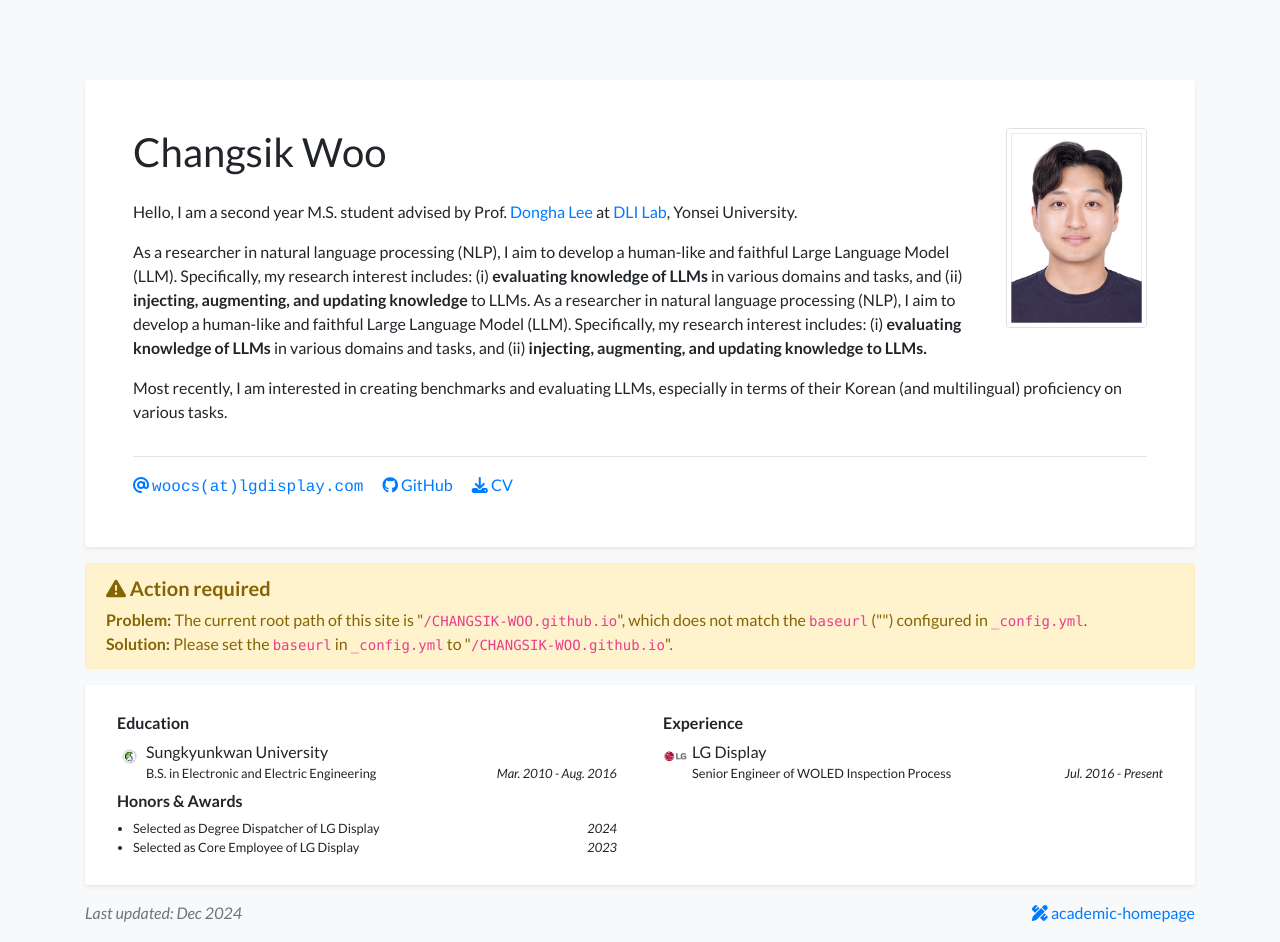
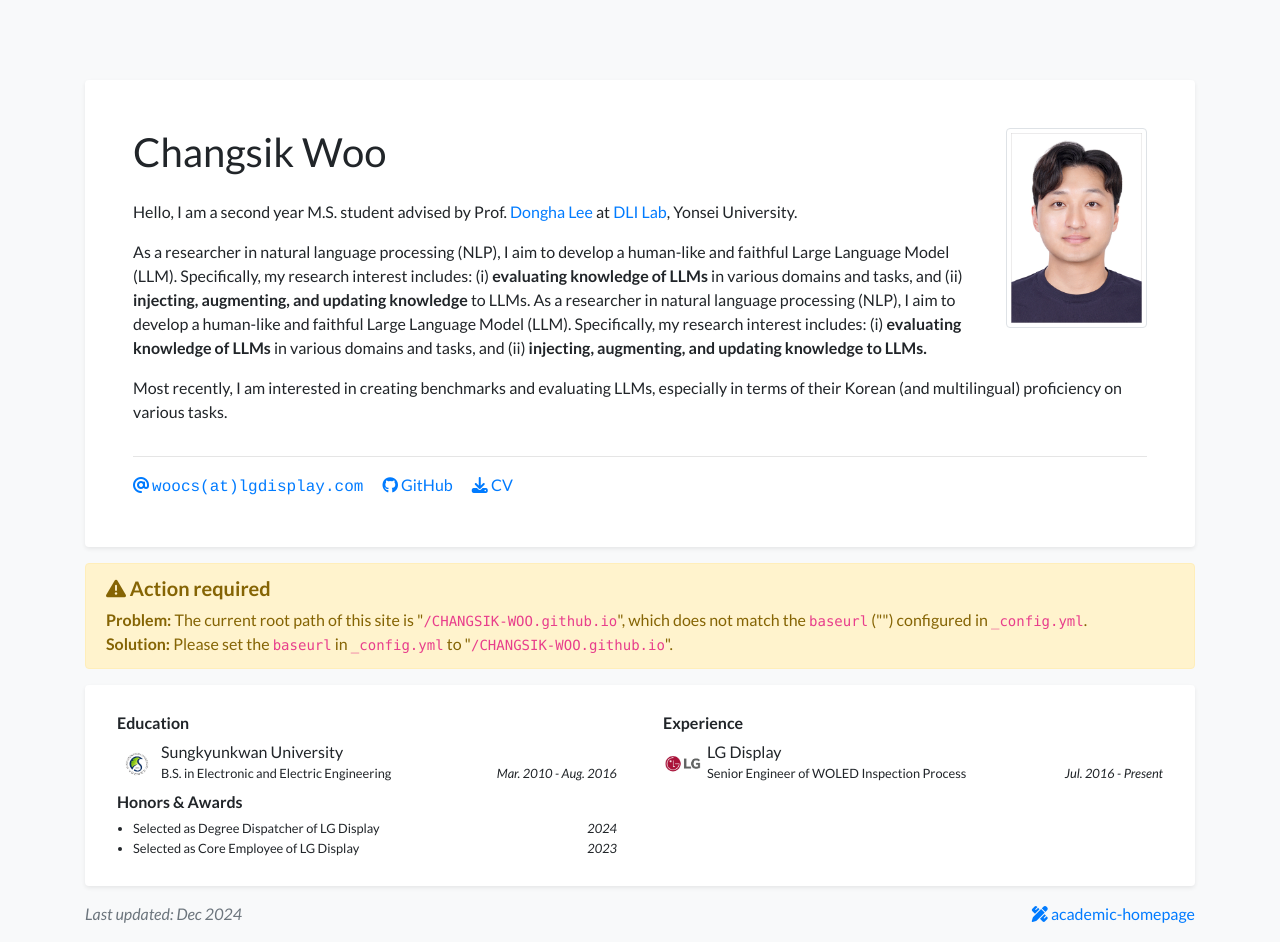
Before and after one commit to CHANGSIK-WOO/CHANGSIK-WOO.github.io, a Jekyll site: the page built from index.html, in a window 1280 px wide. Built offline with Jekyll 4.4.1, drawn with Linux system fonts in a browser that asks for light colours; nearby versions of some CDN libraries; a style sheet for code colours, icons or effects is not loaded.

Commit message:
change image size

```diff
--- a/_includes/widgets/experience_card.html
+++ b/_includes/widgets/experience_card.html
@@ -10,7 +10,7 @@
                             <ul class="list-unstyled mb-1">
                                 {% for item in site.data.profile.education %}
                                 <li class="media mb-1">
-                                    <img src="{{ item.logo | relative_url }}" alt="{{ item.name }}" style="width: 25px;" class="mr-1 mt-1">
+                                    <img src="{{ item.logo | relative_url }}" alt="{{ item.name }}" style="width: 40px;" class="mr-1 mt-1">
                                     <div class="media-body">
                                         <div>{{ item.name }}</div>
                                         <div class="small">{{ item.dept }}</div>
@@ -33,7 +33,7 @@
                             <ul class="list-unstyled mb-1">
                                 {% for item in site.data.profile.experience %}
                                 <li class="media mb-1">
-                                    <img src="{{ item.logo | relative_url }}" alt="{{ item.name }}" style="width: 25px;" class="mr-1 mt-1">
+                                    <img src="{{ item.logo | relative_url }}" alt="{{ item.name }}" style="width: 40px;" class="mr-1 mt-1">
                                     <div class="media-body">
                                         <div>{{ item.name }}</div>
                                         <div class="small">{{ item.dept }}</div>
```
